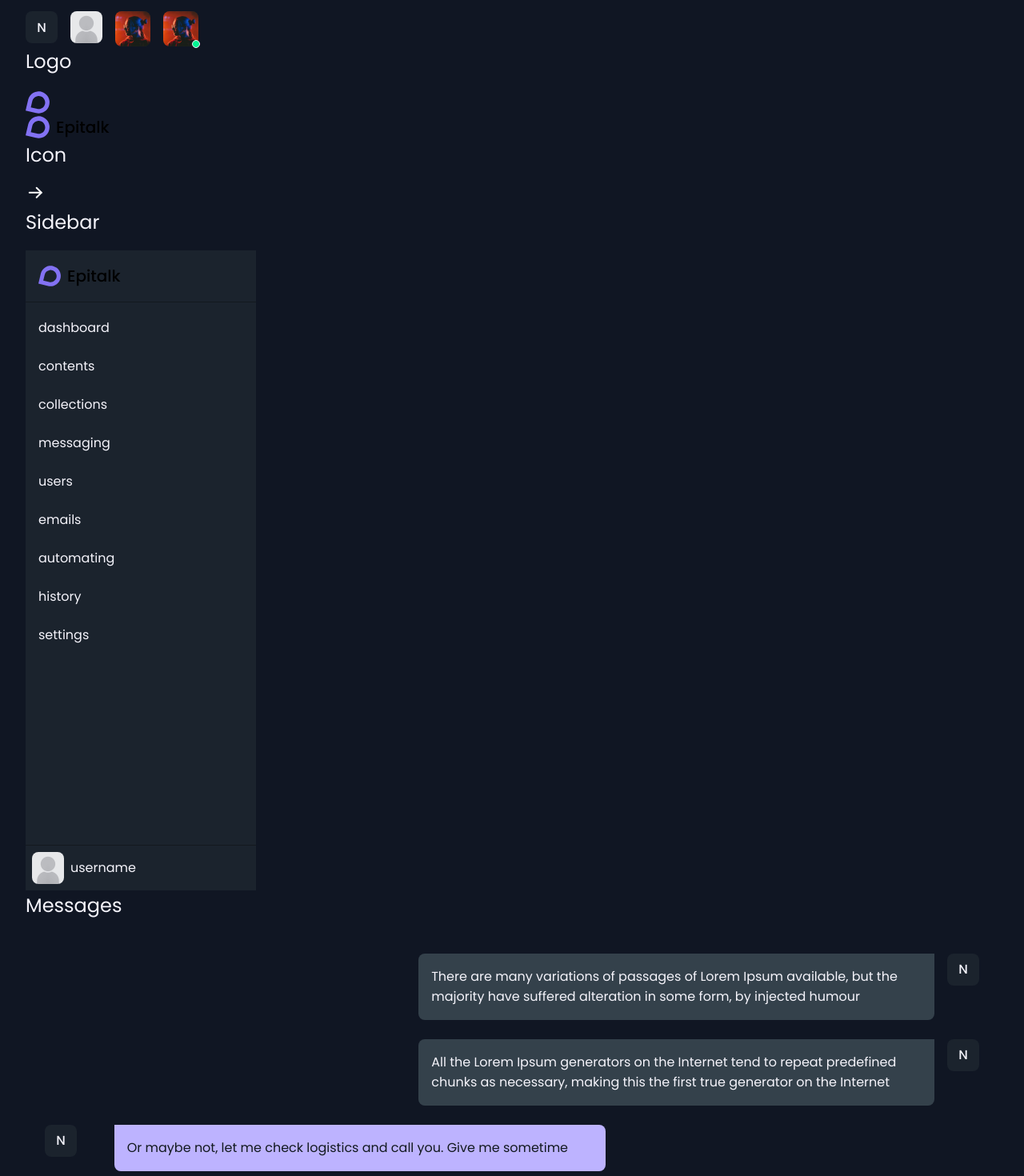
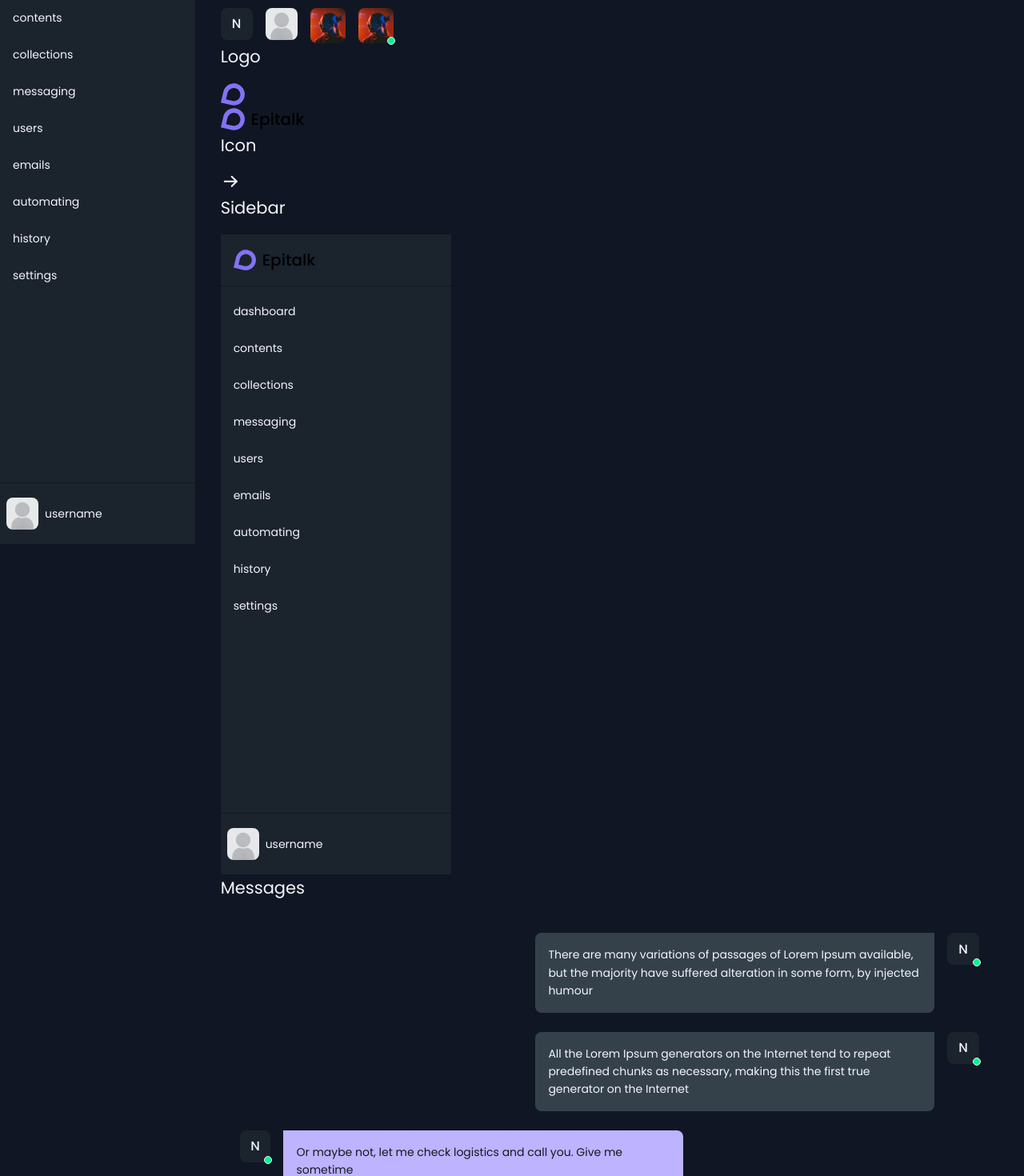
Before and after one commit to epitalk/irc-frontend, a Vue app: page /design-system in a window 1280 px wide. Shown: the part 120-1590 px from the top of the page at 80% size. Built offline with nearby package versions, Linux system fonts and the light colour scheme.

Commit message:
layouts and chat page

```diff
--- a/src/App.vue
+++ b/src/App.vue
@@ -1,6 +1,7 @@
 <script setup lang="ts">
+import AppLayout from '@/layouts/MainLayout.vue'
 </script>
 
 <template>
-  <RouterView />
+  <AppLayout/>
 </template>
--- a/src/assets/styles/components/_message.scss
+++ b/src/assets/styles/components/_message.scss
@@ -4,7 +4,7 @@
 }
 
 .message-send {
-  align-self: flex-start;
+  display: flex;
 
   & .message-content {
     background: var(--contrast-primary);
@@ -16,6 +16,7 @@
 
 .message-receive {
   align-self: flex-end;
+  justify-content: end;
 
   & .message-content {
     background: var(--grey-400);
--- a/src/assets/styles/core/_generic.scss
+++ b/src/assets/styles/core/_generic.scss
@@ -2,7 +2,7 @@
 @import "variables";
 body {
   font-family: $font;
-  font-size: 16px;
+  font-size: 14px;
   color: var(--light);
   line-height: 1.6;
   background: var(--grey-700);
--- a/src/components/Forms/ChatInput.vue
+++ b/src/components/Forms/ChatInput.vue
@@ -1,14 +1,11 @@
 <template>
   <div class="input d-flex center-y w-full gap-2">
-    <Icon class="icon-event" name="plus-circle"/>
     <AutoComplete placeholder="Envoyer un message à Brooklyn Simmons" :opened-picker="opened" :emojis="emojis.list" />
-    <Icon class="icon-event" name="mic"/>
 <!--    <EmojiButton @click="open"/>-->
   </div>
 </template>
 
 <script lang="ts" setup>
-import Icon from "@/components/Common/Icon.vue"
 import AutoComplete from "@/components/Emojis/AutoComplete.vue"
 import emojis from "@/data/emojis.json"
 import { ref } from "vue";
--- a/src/components/Messaging/Message.vue
+++ b/src/components/Messaging/Message.vue
@@ -1,6 +1,6 @@
 <template>
   <div v-if="props.message" class="d-grid gap-2 col-auto col-2 row-fit" :class="`message-${props.message.isUserMessage ? 'send' : 'receive'}`">
-    <Avatar>N</Avatar>
+    <Avatar online>N</Avatar>
     <div class="p-2 d-flex center-y message-content">
       {{props.message.content}}
     </div>
--- a/src/components/Navigations/Sidebar/index.vue
+++ b/src/components/Navigations/Sidebar/index.vue
@@ -13,7 +13,7 @@
             large
         />
       </ul>
-      <div class="d-flex gap-1 bt-1 p-1 center-y">
+      <div class="d-flex gap-1 bt-1 center-y" style="padding: 18px 8px;">
         <Avatar src="/images/anonyme-user.jpg" alt="username"/>
         <span>username</span>
       </div>
--- /dev/null
+++ b/src/layouts/BlankLayout.vue
@@ -0,0 +1,3 @@
+<template>
+  <slot />
+</template>
--- /dev/null
+++ b/src/layouts/MainLayout.vue
@@ -0,0 +1,10 @@
+<template>
+  <main class="w-full d-flex stretch">
+    <Sidebar/>
+    <router-view></router-view>
+  </main>
+</template>
+
+<script lang="ts" setup>
+import Sidebar from "@/components/Navigations/Sidebar/index.vue"
+</script>
--- a/src/pages/HomePage.vue
+++ b/src/pages/HomePage.vue
@@ -1,10 +1,28 @@
 <template>
-  <div>
-    <h1>HomePage</h1>
-  </div>
+  <section class="vh-100 w-full">
+    <div id="messaging">
+      <header class="bg-dark px-2 py-1 d-flex between bb-1">
+        <div class="d-flex center-y gap-2">
+          <Avatar borderRadius="12px"
+                  size="40px"
+                  online>NA</Avatar>
+          <h6>conversion name</h6>
+        </div>
+        <Icon name="more-vertical"/>
+      </header>
+      <Messages :messages="messages"/>
+      <div class="bg-grey-500 p-2 d-flex center-x bt-1">
+        <ChatInput/>
+      </div>
+    </div>
+  </section>
 </template>
 
 
 <script lang="ts" setup>
-
+import Messages from "@/components/Messaging/Messages.vue"
+import Avatar from "@/components/Common/Avatar.vue"
+import Icon from "@/components/Common/Icon.vue"
+import messages from "@/data/messages.json"
+import ChatInput from "@/components/Forms/ChatInput.vue"
 </script>
--- a/src/router/index.ts
+++ b/src/router/index.ts
@@ -8,7 +8,10 @@ const router = createRouter({
         {
             path: '/',
             name: 'home',
-      component: HomePage
+            component: HomePage,
+            meta: {
+                layout: "MainLayout"
+            }
         },
         {
             path: '/design-system',
```
Also changed, not shown: src/layouts/AppLayout.vue (added, +26 -0 lines). Lines whose indentation alone changed are shown as unchanged.
